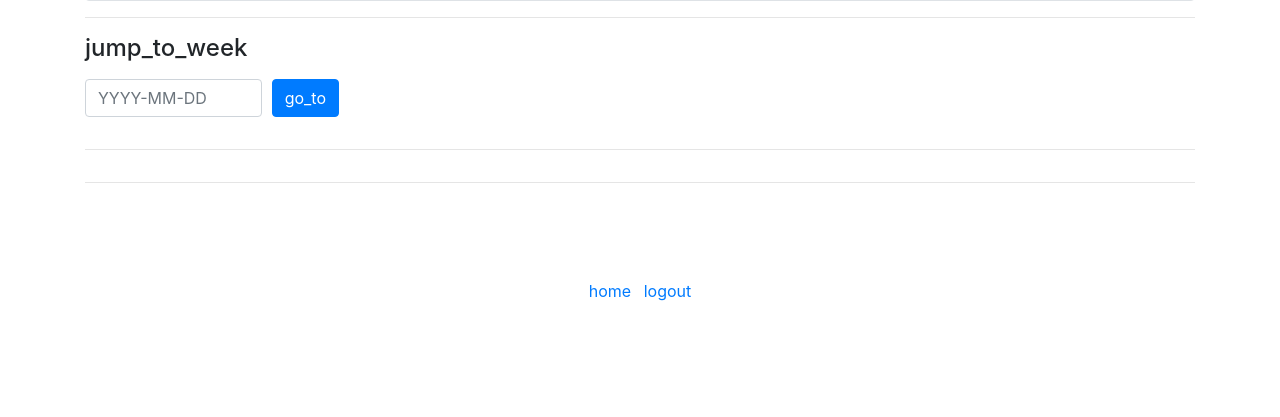
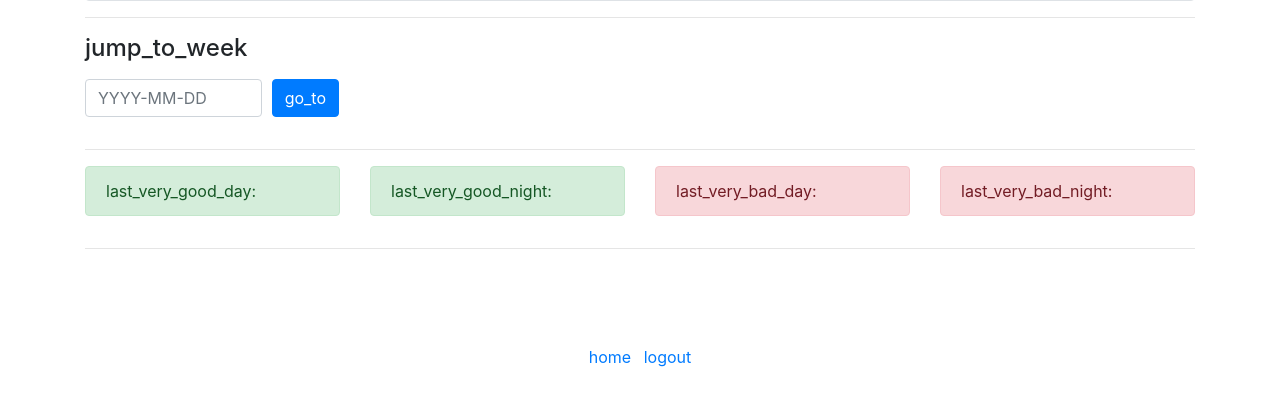
Before and after one commit to rain0r/stimmungskalender, a Django app: page / in a window 1280 px wide. Shown: the part 1009-1426 px from the top of the page. Before the commit the page ends 1310 px from the top, so only its background shows below. Run offline with Django 3.2, Linux system fonts and the light colour scheme; the visitor is signed in with stand-in values (Sample User, id 1); data comes from the database, SQL or seed files in the repository; data that the repository does not hold is empty; some libraries are stand-ins or nearby versions.

Commit message:
Replaced card with alert

```diff
--- a/web/templates/web/index/standout_data.html
+++ b/web/templates/web/index/standout_data.html
@@ -1,58 +1,47 @@
 {% load i18n %}
+<div class="row">
+        {% for key in standout_data %}
+    {% with data=standout_data|get_item:key %}
+    <div class="col-12 col-md">
+        <div class="alert {{ data.class }}" role="alert">
+             {% translate key %}: <a class="alert-link"
+                                                     href="{% url 'index' %}?start_day={{ data.entry.day|date:'Y-W' }}">{{ data.entry.day|date }}</a>
+        </div>
+    </div>
+    {% endwith %}
+    {% endfor %}
+</div>
+
 <div class="row">
     {% if standout_data.last_very_good_day.day %}
         <div class="col-12 col-md">
-            <div class="card text-white bg-success my-3">
-                <div class="card-body">
-                    <h6 class="card-title">{% translate 'last_very_good_day' %}</h6>
-                    <p class="card-text">
-                        {{ standout_data.last_very_good_day.day|date }}
-                    </p>
-                    <a class="text-reset"
-                       href="{% url 'index' %}?start_day={{ standout_data.last_very_good_day.day|date:'Y-W' }}">{% translate 'week' %} #{{ standout_data.last_very_good_day.day|date:"W" }}</a>
-                </div>
+            <div class="alert alert-success" role="alert">
+                {% translate 'last_very_good_day' %}: <a class="alert-link"
+                                                         href="{% url 'index' %}?start_day={{ standout_data.last_very_good_day.day|date:'Y-W' }}">{{ standout_data.last_very_good_day.day|date }}</a>
             </div>
         </div>
     {% endif %}
     {% if standout_data.last_very_good_night.day %}
         <div class="col-12 col-md">
-            <div class="card text-white bg-success my-3">
-                <div class="card-body">
-                    <h6 class="card-title">{% translate 'last_very_good_night' %}</h6>
-                    <p class="card-text">
-                        {{ standout_data.last_very_good_night.day|date }}
-                    </p>
-                    <a class="text-reset"
-                       href="{% url 'index' %}?start_day={{ standout_data.last_very_good_night.day|date:'Y-W' }}">{% translate 'week' %} #{{ standout_data.last_very_good_night.day|date:"W" }}</a>
-                </div>
+            <div class="alert alert-success" role="alert">
+                {% translate 'last_very_good_night' %}: <a class="alert-link"
+                                                         href="{% url 'index' %}?start_day={{ standout_data.last_very_good_night.day|date:'Y-W' }}">{{ standout_data.last_very_good_night.day|date }}</a>
             </div>
         </div>
     {% endif %}
     {% if standout_data.last_very_bad_day.day %}
         <div class="col-12 col-md">
-            <div class="card text-white bg-danger my-3">
-                <div class="card-body">
-                    <h6 class="card-title">{% translate 'last_very_bad_day' %}</h6>
-                    <p class="card-text">
-                        {{ standout_data.last_very_bad_day.day|date }}
-                    </p>
-                    <a class="text-reset"
-                       href="{% url 'index' %}?start_day={{ standout_data.last_very_bad_day.day|date:'Y-W' }}">{% translate 'week' %} #{{ standout_data.last_very_bad_day.day|date:"W" }}</a>
-                </div>
+            <div class="alert alert-danger" role="alert">
+                {% translate 'last_very_bad_day' %}: <a class="alert-link"
+                                                           href="{% url 'index' %}?start_day={{ standout_data.last_very_bad_day.day|date:'Y-W' }}">{{ standout_data.last_very_bad_day.day|date }}</a>
             </div>
         </div>
     {% endif %}
     {% if standout_data.last_very_bad_night.day %}
         <div class="col-12 col-md">
-            <div class="card text-white bg-danger my-3">
-                <div class="card-body">
-                    <h6 class="card-title">{% translate 'last_very_bad_night' %}</h6>
-                    <p class="card-text">
-                        {{ standout_data.last_very_bad_night.day|date }}
-                    </p>
-                    <a class="text-reset"
-                       href="{% url 'index' %}?start_day={{ standout_data.last_very_bad_night.day|date:'Y-W' }}">{% translate 'week' %} #{{ standout_data.last_very_bad_night.day|date:"W" }}</a>
-                </div>
+            <div class="alert alert-danger" role="alert">
+                {% translate 'last_very_bad_night' %}: <a class="alert-link"
+                                                        href="{% url 'index' %}?start_day={{ standout_data.last_very_bad_night.day|date:'Y-W' }}">{{ standout_data.last_very_bad_night.day|date }}</a>
             </div>
         </div>
     {% endif %}
--- a/web/views.py
+++ b/web/views.py
@@ -94,21 +94,25 @@ class EntryListView(MoodMapping, TemplateView):
         ret = {}
         qs = Entry.objects.filter(user=self.request.user)
         # very good day
-        ret["last_very_good_day"] = (
-            qs.filter(mood_day=Moods.VERY_GOOD).order_by("-id").first()
-        )
-        # very good night
-        ret["last_very_good_night"] = (
-            qs.filter(mood_night=Moods.VERY_GOOD).order_by("-id").first()
-        )
+        ret["last_very_good_day"] = {
+            "class": "alert-success",
+            "entry": (qs.filter(mood_day=Moods.VERY_GOOD).order_by("-id").first()),
+        }
+        # # very good night
+        ret["last_very_good_night"] = {
+            "class": "alert-success",
+            "entry": (qs.filter(mood_night=Moods.VERY_GOOD).order_by("-id").first()),
+        }
         # very bad day
-        ret["last_very_bad_day"] = (
-            qs.filter(mood_day=Moods.VERY_BAD).order_by("-id").first()
-        )
+        ret["last_very_bad_day"] = {
+            "class": "alert-danger",
+            "entry": (qs.filter(mood_day=Moods.VERY_BAD).order_by("-id").first()),
+        }
         # very bad night
-        ret["last_very_bad_night"] = (
-            qs.filter(mood_night=Moods.VERY_BAD).order_by("-id").first()
-        )
+        ret["last_very_bad_night"] = {
+            "class": "alert-danger",
+            "entry": (qs.filter(mood_night=Moods.VERY_BAD).order_by("-id").first()),
+        }
         return ret
 
     def get_forms(self):
```
